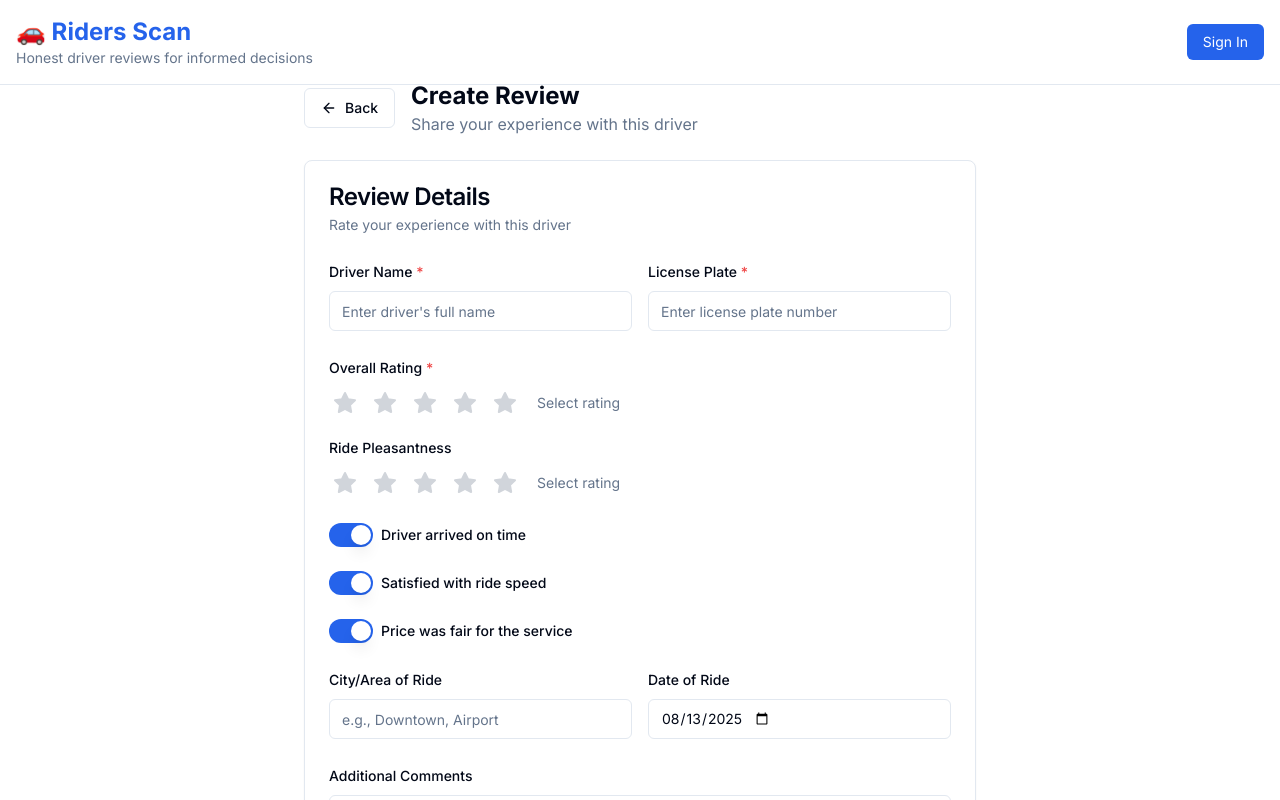
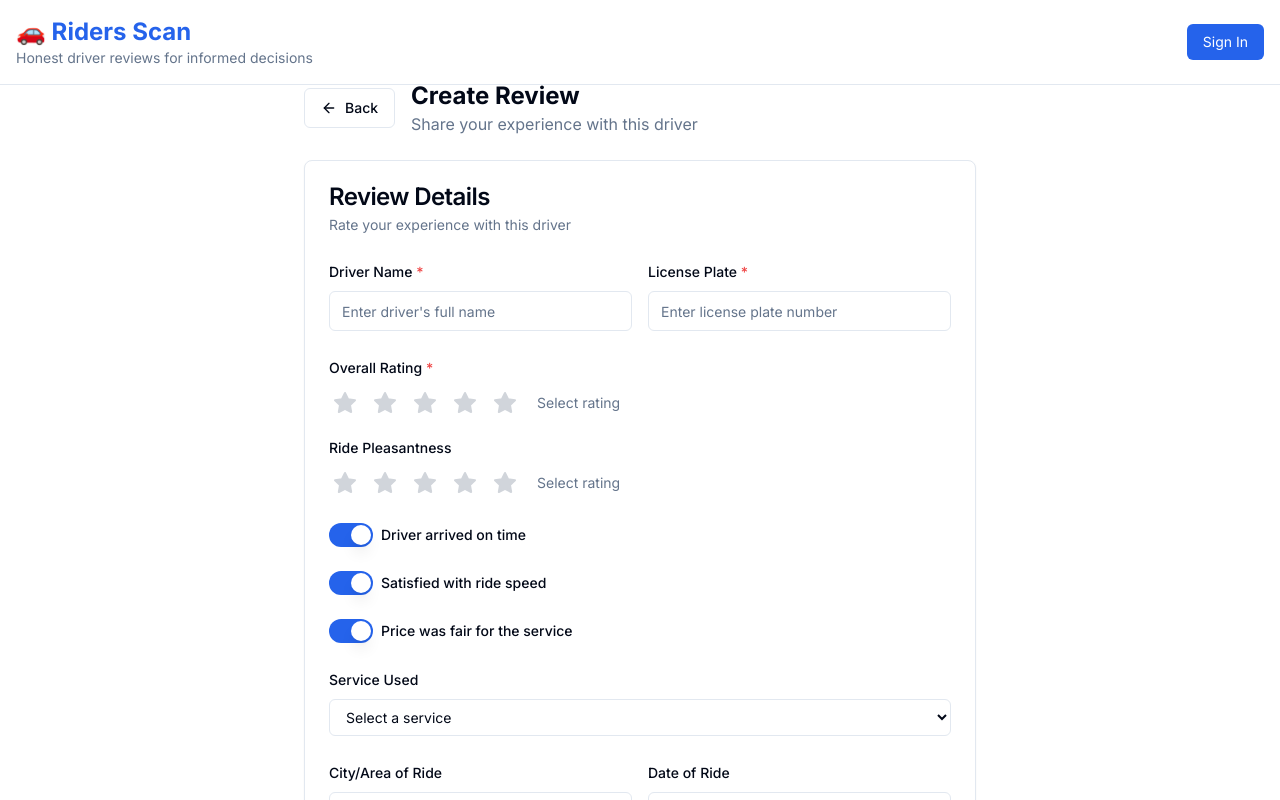
Before and after one commit to sanFransisco/riders-scan, a Next.js app: page /reviews/create in a window 1280 px wide. Shown: the top 800 px of the page. Built offline with nearby package versions, Linux system fonts and the light colour scheme; no server answers.

Commit message:
Add service field (Yango, Gett, Uber) to reviews with database migration v3

```diff
--- a/app/admin/reviews/page.tsx
+++ b/app/admin/reviews/page.tsx
@@ -21,6 +21,7 @@ interface Review {
   price_fair: boolean
   review_text?: string
   ride_city?: string
+  service?: string
   created_at: string
 }
 
@@ -87,6 +88,7 @@ export default function AdminReviewsPage() {
     review.driver_name.toLowerCase().includes(searchTerm.toLowerCase()) ||
     review.license_plate.toLowerCase().includes(searchTerm.toLowerCase()) ||
     review.ride_city?.toLowerCase().includes(searchTerm.toLowerCase()) ||
+    review.service?.toLowerCase().includes(searchTerm.toLowerCase()) ||
     review.review_text?.toLowerCase().includes(searchTerm.toLowerCase())
   )
 
@@ -178,6 +180,7 @@ export default function AdminReviewsPage() {
                                  <thead>
                    <tr className="border-b">
                      <th className="text-left p-3 font-medium">Driver</th>
+                     <th className="text-left p-3 font-medium">Service</th>
                      <th className="text-left p-3 font-medium">Overall Rating</th>
                      <th className="text-left p-3 font-medium">Pleasantness</th>
                      <th className="text-left p-3 font-medium">Details</th>
@@ -194,6 +197,20 @@ export default function AdminReviewsPage() {
                           <div className="font-medium">{review.driver_name}</div>
                           <div className="text-sm text-gray-500">{review.license_plate}</div>
                         </div>
+                                             </td>
+                       <td className="p-3">
+                         {review.service ? (
+                           <span className={`px-2 py-1 rounded-full text-xs font-medium ${
+                             review.service === 'Yango' ? 'bg-yellow-100 text-yellow-800' :
+                             review.service === 'Gett' ? 'bg-blue-100 text-blue-800' :
+                             review.service === 'Uber' ? 'bg-black text-white' :
+                             'bg-gray-100 text-gray-800'
+                           }`}>
+                             {review.service}
+                           </span>
+                         ) : (
+                           <span className="text-gray-400 text-sm">Not specified</span>
+                         )}
                        </td>
                        <td className="p-3">
                          {renderStars(review.overall_rating)}
--- a/app/api/admin/reviews/route.ts
+++ b/app/api/admin/reviews/route.ts
@@ -40,6 +40,7 @@ export async function GET(request: NextRequest) {
         r.price_fair,
         r.review_text,
         r.ride_city,
+        r.service,
         r.created_at
       FROM reviews r
       JOIN drivers d ON r.driver_id = d.id
--- a/app/api/reviews/route.ts
+++ b/app/api/reviews/route.ts
@@ -15,6 +15,7 @@ export async function POST(request: NextRequest) {
       priceFair,
       comment,
       rideCity,
+      service,
       rideDate
     } = body
 
@@ -44,7 +45,8 @@ export async function POST(request: NextRequest) {
       waiting_time_minutes: wasOnTime ? undefined : waitingTimeMinutes,
       price_fair: priceFair,
       review_text: comment,
-      ride_city: rideCity
+      ride_city: rideCity,
+      service: service
     })
 
     return NextResponse.json({ success: true, review }, { status: 201 })
--- a/app/reviews/create/page.tsx
+++ b/app/reviews/create/page.tsx
@@ -59,6 +59,7 @@ export default function CreateReviewPage() {
     priceFair: true,
     comment: '',
     rideCity: '',
+    service: '',
     rideDate: new Date().toISOString().split('T')[0]
   })
 
@@ -239,6 +240,25 @@ export default function CreateReviewPage() {
               </Label>
             </div>
 
+            {/* Service Selection */}
+            <div className="space-y-2">
+              <Label htmlFor="service" className="text-sm font-medium">
+                Service Used
+              </Label>
+              <select
+                id="service"
+                value={formData.service}
+                onChange={(e) => updateFormData('service', e.target.value)}
+                className="w-full rounded-md border border-input bg-background px-3 py-2 text-sm ring-offset-background focus-visible:outline-none focus-visible:ring-2 focus-visible:ring-ring focus-visible:ring-offset-2"
+              >
+                <option value="">Select a service</option>
+                <option value="Yango">Yango</option>
+                <option value="Gett">Gett</option>
+                <option value="Uber">Uber</option>
+                <option value="Other">Other</option>
+              </select>
+            </div>
+
             {/* Additional Info */}
             <div className="grid gap-4 md:grid-cols-2">
               <div className="space-y-2">
--- a/lib/supabase-db.ts
+++ b/lib/supabase-db.ts
@@ -65,6 +65,7 @@ export interface Review {
   price_fair: boolean;
   review_text?: string;
   ride_city?: string;
+  service?: string;
   created_at: Date;
 }
 
@@ -331,6 +332,21 @@ export async function initDatabase() {
       console.log('✅ Applied migration to version 2')
     }
 
+    if (currentVersion < 3) {
+      // Version 3: Add service field for ride booking platform
+      await client.query(`
+        DO $$
+        BEGIN
+          -- Add service column if it doesn't exist
+          IF NOT EXISTS (SELECT 1 FROM information_schema.columns WHERE table_name = 'reviews' AND column_name = 'service') THEN
+            ALTER TABLE reviews ADD COLUMN service TEXT CHECK (service IN ('Yango', 'Gett', 'Uber', 'Other'));
+          END IF;
+        END $$;
+      `)
+      await client.query('UPDATE schema_version SET version = 3, updated_at = NOW() WHERE id = 1')
+      console.log('✅ Applied migration to version 3')
+    }
+
     client.release()
     console.log('🎉 Database setup completed successfully! You are now an admin with role-based scopes.')
   } catch (error) {
@@ -569,9 +585,9 @@ export async function createReview(reviewData: Omit<Review, 'id' | 'created_at'>
       INSERT INTO reviews (
         driver_id, overall_rating, pleasantness_rating, ride_speed_satisfied,
         was_on_time, waiting_time_minutes, price_fair,
-        review_text, ride_city, created_at
+        review_text, ride_city, service, created_at
       )
-      VALUES ($1, $2, $3, $4, $5, $6, $7, $8, $9, $10)
+      VALUES ($1, $2, $3, $4, $5, $6, $7, $8, $9, $10, $11)
       RETURNING *
     `, [
       reviewData.driver_id,
@@ -583,6 +599,7 @@ export async function createReview(reviewData: Omit<Review, 'id' | 'created_at'>
       reviewData.price_fair,
       reviewData.review_text,
       reviewData.ride_city,
+      reviewData.service,
       new Date()
     ])
 
```
Lines whose indentation alone changed are shown as unchanged.
